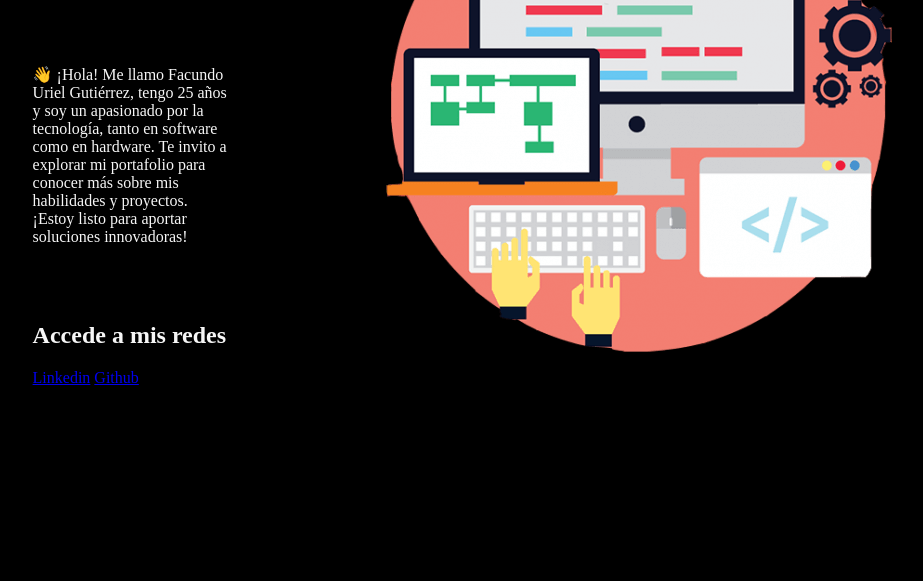
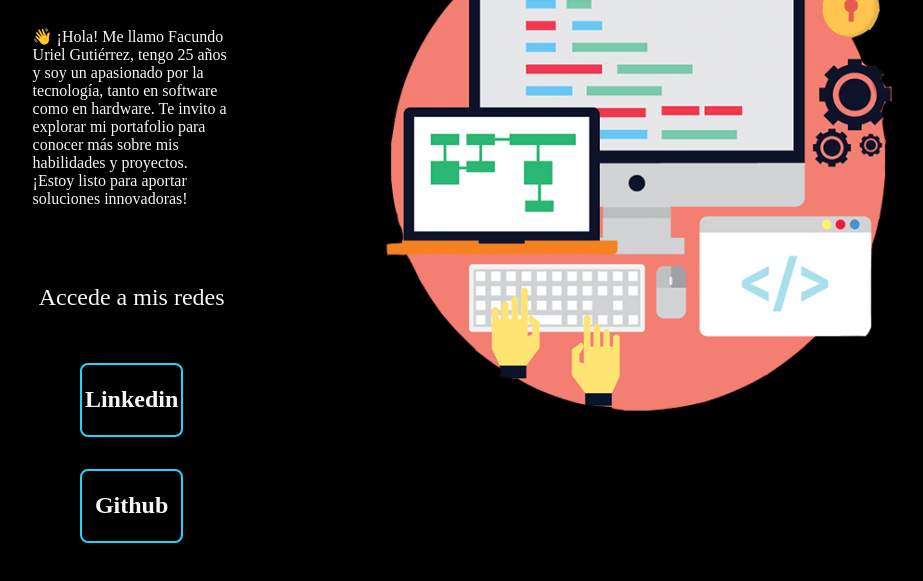
Before and after one commit to tierrezzz/Portafolio-TP1-UTN, a plain HTML site: page index.html in a window 1280 px wide. Shown: the part 351-932 px from the top of the page, without its empty margins (165-1088 px from the left). Before the commit the page ends 860 px from the top, so only its background shows below. Drawn offline with Linux system fonts and the light colour scheme.

Commit message:
Aplicando estilo de boton a mis enlaces

```diff
--- a/style.css
+++ b/style.css
@@ -59,7 +59,42 @@ body {
 .titulo-destaque {
     color: var(--color-terciario);
 }
+.presentacion_enlaces
+{
+    display: flex;
+    align-items: center;
+    justify-content: space-between;
+    flex-direction: column;
+    gap: 32px;
+}
 
+.presentacion_enlaces_link
+{
+    width: 50%;
+    text-align: center;
+    padding: 21.5px 0;
+    border-radius: 8px;
+    font-family: var(--fuente-montserrat);
+    font-size: 1.5rem;
+    font-weight: 600;
+    text-decoration: none;
+    color: var(--color-secundario);
+    border: 2px solid var(--color-terciario);
+    display: flex;
+    justify-content: center;
+    gap: 10px;
+}
+.presentacion_enlaces_subtitulo
+{
+    font-family: var(--fuente-krona);
+    font-size: 1.5rem;
+    font-weight: 400;
+}
+
+.presentacion_enlaces_link:hover
+{
+    background-color: var(--color-hover);
+}
 
 .img-pequena {
     width: 488px;
```
